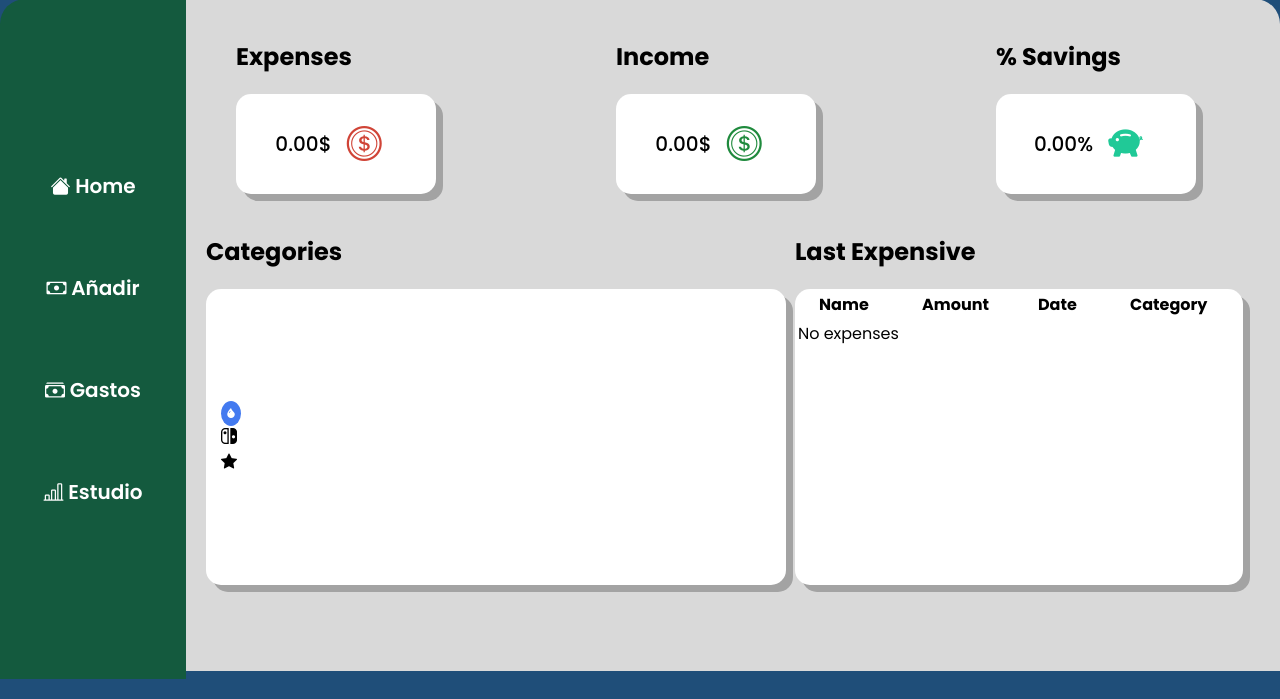
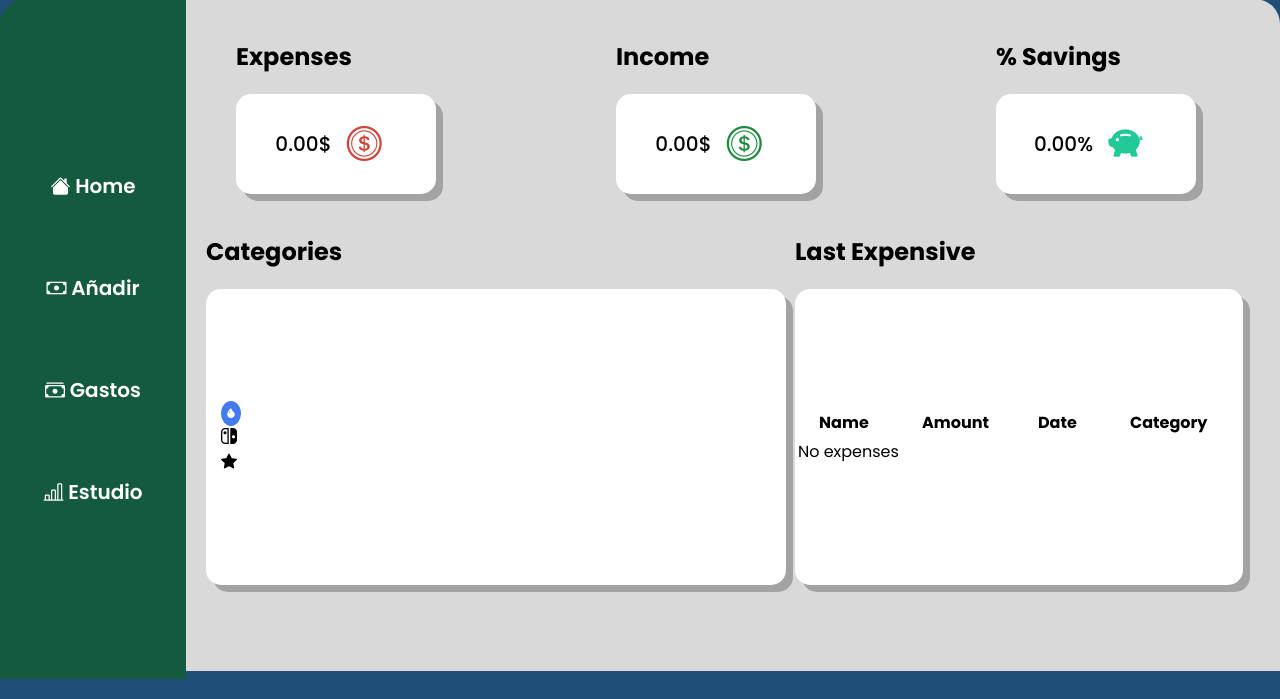
Before and after one commit to ignacioz21/GestorGastosIA, a Flask app: page / in a window 1280 px wide. Shown: the part 101-800 px from the top of the page. Run offline with Flask 3, Linux system fonts and the light colour scheme; data that the repository does not hold is empty; some libraries are stand-ins or nearby versions.

Commit message:
Ultimos detalles del front

```diff
--- a/src/static/css/home.css
+++ b/src/static/css/home.css
@@ -76,7 +76,7 @@
     display: flex;
     flex-direction: column;
     align-items: space-between;
-    justify-content: space-between;
+    justify-content: center;
     background-color: var(--var-white);
     width: 35vw;
     height: 37vh;
--- a/src/templates/home.html
+++ b/src/templates/home.html
@@ -113,8 +113,8 @@
                     {% if value %}
                         {% for expense in value %}
                         <tr>
-                            <td  align="center">{{ expense.NAME }}</td>
-                            <td align="center">${{ expense.AMOUNT }}</td>
+                            <td align="center">{{ expense.NAME }}</td>
+                            <td align="center"> {{ "%.2f"|format(expense.AMOUNT|float) }} $</td>
                             <td align="center"> {{ expense.DATE }}</td>
                             <td align="center">{{ expense.CATEGORY }}</td>
                         </tr>
```
